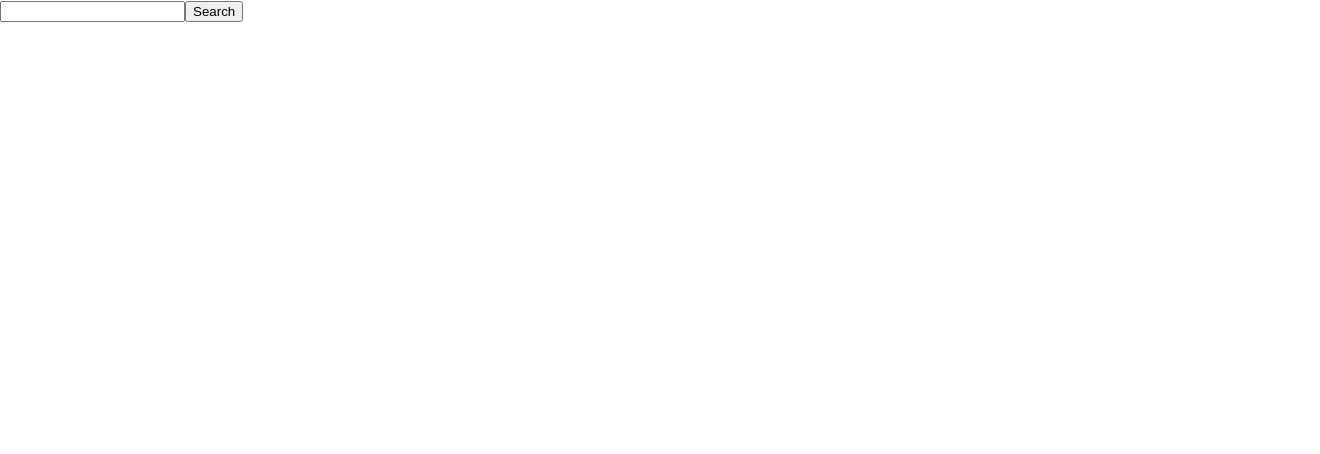
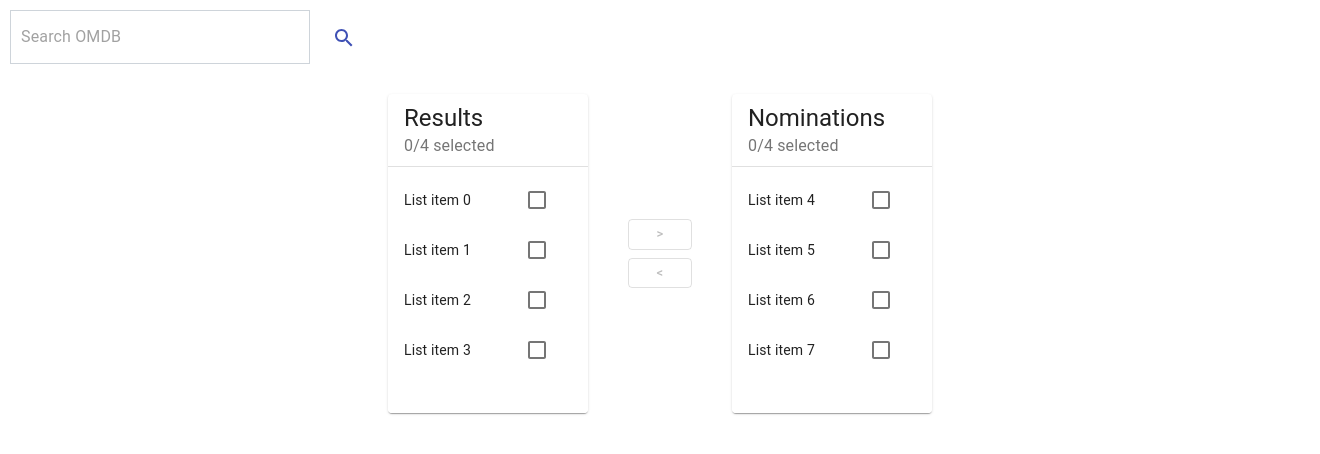
Before and after one commit to 233eric/Shopify, a React (Create React App) app: page / in a window 1280 px wide. Shown: the top 454 px of the page, 1320 px wide, since content can reach past the window. Built offline with nearby package versions, Linux system fonts and the light colour scheme.

Commit message:
initial transfer list set up for results and nominations

```diff
--- a/package.json
+++ b/package.json
@@ -4,6 +4,7 @@
   "private": true,
   "dependencies": {
     "@material-ui/core": "^4.11.2",
+    "@material-ui/icons": "^4.11.2",
     "@testing-library/jest-dom": "^5.11.6",
     "@testing-library/react": "^11.2.2",
     "@testing-library/user-event": "^12.6.0",
--- a/src/App.js
+++ b/src/App.js
@@ -1,11 +1,29 @@
 import React from "react";
+import { withStyles } from '@material-ui/core/styles';
 import { getMovies } from "./utils/apiHelper";
+import InputBase from '@material-ui/core/InputBase';
+import IconButton from '@material-ui/core/IconButton';
+import SearchIcon from '@material-ui/icons/Search';
+import Results from './components/results'
+import { OutlinedInput } from "@material-ui/core";
+
+const useStyles = {
+  input: {
+    width: 300,
+    border: '1px solid #ced4da',
+    fontSize: 16,
+    padding: 10,
+    margin: 10
+  },
+};
+
+
 class App extends React.Component {
   constructor(props) {
     super(props);
     this.state = {
       input: "",
-      moviesData: []
+      moviesData: [],
     };
   }
 
@@ -20,19 +38,28 @@ class App extends React.Component {
   }
 
   render() {
-    const listItems = this.state.moviesData.map((d) => <li key={d.Title}>{d.Title} ({d.Year})</li>);
+    const { classes } = this.props;
+    let listItems = [];
+    if (this.state.moviesData.length !== 0){
+      listItems = this.state.moviesData.map((d) =>
+        <li key={d.imdbID}>{d.Title} ({d.Year})</li>
+      );
+    }
     return (
       <div>
-        <input
+        <InputBase
+          className={classes.input}
+          placeholder="Search OMDB"
           onChange={e => this.updateInput(e.target.value)}
           value={this.state.input}
         />
-        <button onClick={() => this.handleSearch(this.state.input)}>
-          Search
-        </button>
-        {listItems }
+        <IconButton color="primary" variant="contained" onClick={() => this.handleSearch(this.state.input)}>
+          <SearchIcon />
+        </IconButton>
+        {listItems}
+        <Results />
       </div>
     );
   }
 }
-export default App;
+export default withStyles(useStyles)(App);
--- a/src/components/results.js
+++ b/src/components/results.js
@@ -1,62 +1,138 @@
 import React from 'react';
 import { makeStyles } from '@material-ui/core/styles';
-import Table from '@material-ui/core/Table';
-import TableBody from '@material-ui/core/TableBody';
-import TableCell from '@material-ui/core/TableCell';
-import TableContainer from '@material-ui/core/TableContainer';
-import TableHead from '@material-ui/core/TableHead';
-import TableRow from '@material-ui/core/TableRow';
-import Paper from '@material-ui/core/Paper';
+import Grid from '@material-ui/core/Grid';
+import List from '@material-ui/core/List';
+import Card from '@material-ui/core/Card';
+import CardHeader from '@material-ui/core/CardHeader';
+import ListItem from '@material-ui/core/ListItem';
+import ListItemText from '@material-ui/core/ListItemText';
+import ListItemIcon from '@material-ui/core/ListItemIcon';
+import Checkbox from '@material-ui/core/Checkbox';
+import Button from '@material-ui/core/Button';
+import Divider from '@material-ui/core/Divider';
 
-const useStyles = makeStyles({
-  table: {
-    minWidth: 650,
-    top: 825,
-    position: "absolute"
+const useStyles = makeStyles((theme) => ({
+  root: {
+    margin: 'auto',
   },
-});
+  cardHeader: {
+    padding: theme.spacing(1, 2),
+  },
+  list: {
+    width: 200,
+    height: 230,
+    backgroundColor: theme.palette.background.paper,
+    overflow: 'auto',
+  },
+  button: {
+    margin: theme.spacing(0.5, 0),
+  },
+}));
 
-export default function DenseTable(props) {
+function not(a, b) {
+  return a.filter((value) => b.indexOf(value) === -1);
+}
+
+function intersection(a, b) {
+  return a.filter((value) => b.indexOf(value) !== -1);
+}
+
+export default function TransferList() {
   const classes = useStyles();
-  const studySpots = props.studySpots
+  const [checked, setChecked] = React.useState([]);
+  const [left, setLeft] = React.useState([0, 1, 2, 3]);
+  const [right, setRight] = React.useState([4, 5, 6, 7]);
 
-  function createRows(data) {
-    let x, rows = [];
-    for (let i = 0; i < data.length; i++) {
-      let row = {};
-      for (x in data[i]) {
-        console.log(data[i].[x])
-        row[x]=data[i].[x]
-      }
-      rows.push(row);
+  const leftChecked = intersection(checked, left);
+  const rightChecked = intersection(checked, right);
+
+  const handleToggle = (value) => () => {
+    const currentIndex = checked.indexOf(value);
+    const newChecked = [...checked];
+
+    if (currentIndex === -1) {
+      newChecked.push(value);
+    } else {
+      newChecked.splice(currentIndex, 1);
     }
-    return rows;
-  }
 
-  const rows = createRows(studySpots);
+    setChecked(newChecked);
+  };
+
+  const numberOfChecked = (items) => intersection(checked, items).length;
+
+
+  const handleCheckedRight = () => {
+    setRight(right.concat(leftChecked));
+    setLeft(not(left, leftChecked));
+    setChecked(not(checked, leftChecked));
+  };
+
+  const handleCheckedLeft = () => {
+    setLeft(left.concat(rightChecked));
+    setRight(not(right, rightChecked));
+    setChecked(not(checked, rightChecked));
+  };
+
+  const customList = (title, items) => (
+    <Card>
+      <CardHeader
+        className={classes.cardHeader}
+        title={title}
+        subheader={`${numberOfChecked(items)}/${items.length} selected`}
+      />
+      <Divider />
+      <List className={classes.list} dense component="div" role="list">
+        {items.map((value) => {
+          const labelId = `transfer-list-all-item-${value}-label`;
+
+          return (
+            <ListItem key={value} role="listitem" button onClick={handleToggle(value)}>
+              <ListItemText id={labelId} primary={`List item ${value}`} />
+              <ListItemIcon>
+                <Checkbox
+                  checked={checked.indexOf(value) !== -1}
+                  tabIndex={-1}
+                  disableRipple
+                  inputProps={{ 'aria-labelledby': labelId }}
+                />
+              </ListItemIcon>
+            </ListItem>
+          );
+        })}
+        <ListItem />
+      </List>
+    </Card>
+  );
 
   return (
-    <TableContainer component={Paper}>
-      <Table className={classes.table} size="small">
-        <TableHead>
-          <TableRow>
-            <TableCell>Name</TableCell>
-            <TableCell align="left">Address</TableCell>
-            <TableCell align="center">Description</TableCell>
-          </TableRow>
-        </TableHead>
-        <TableBody>
-          {rows.map((row) => (
-            <TableRow key={row.name}>
-              <TableCell component="th" scope="row">
-                {row.name}
-              </TableCell>
-              <TableCell align="left">{row.address}</TableCell>
-              <TableCell align="center">{row.description}</TableCell>
-            </TableRow>
-          ))}
-        </TableBody>
-      </Table>
-    </TableContainer>
+    <Grid container spacing={5} justify="center" alignItems="center" className={classes.root}>
+      <Grid item>{customList('Results', left)}</Grid>
+      <Grid item>
+        <Grid container direction="column" alignItems="center">
+          <Button
+            variant="outlined"
+            size="small"
+            className={classes.button}
+            onClick={handleCheckedRight}
+            disabled={leftChecked.length === 0}
+            aria-label="move selected right"
+          >
+            &gt;
+          </Button>
+          <Button
+            variant="outlined"
+            size="small"
+            className={classes.button}
+            onClick={handleCheckedLeft}
+            disabled={rightChecked.length === 0}
+            aria-label="move selected left"
+          >
+            &lt;
+          </Button>
+        </Grid>
+      </Grid>
+      <Grid item>{customList('Nominations', right)}</Grid>
+    </Grid>
   );
 }
```
Also changed, not shown: src/components/nominations.js (added, +76 -0 lines), 2 other files (tests, documents, lock files or other folders).
